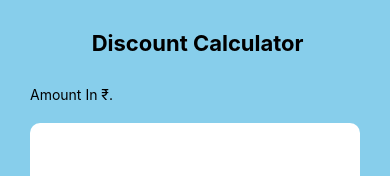
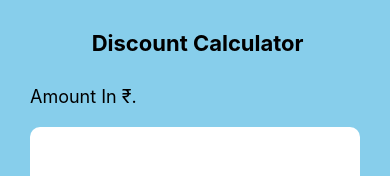
Before and after one commit to D-Coder135/DiscountCalcApp_React-Native, a React Native app: screen / in a window 390 px wide. Shown: the top 176 px of the page. Built offline with nearby package versions, Linux system fonts and the light colour scheme.

Commit message:
add the inline styling for the Text tag

```diff
--- a/App.js
+++ b/App.js
@@ -9,7 +9,7 @@ export default class DiscountCalcApp extends React.Component {
       <Text style = {{margin: 30, fontSize: 22, fontWeight: 'bold', color: 'black', textAlign: 'center'}}> Discount Calculator</Text>
 
       <View style = {styles.inputBox}>
-        <Text>Amount In ₹.</Text>
+        <Text style = {{fontSize: 18}}>Amount In ₹.</Text>
         <TextInput style = {styles.inputText} />
       </View>
     </View>
```
